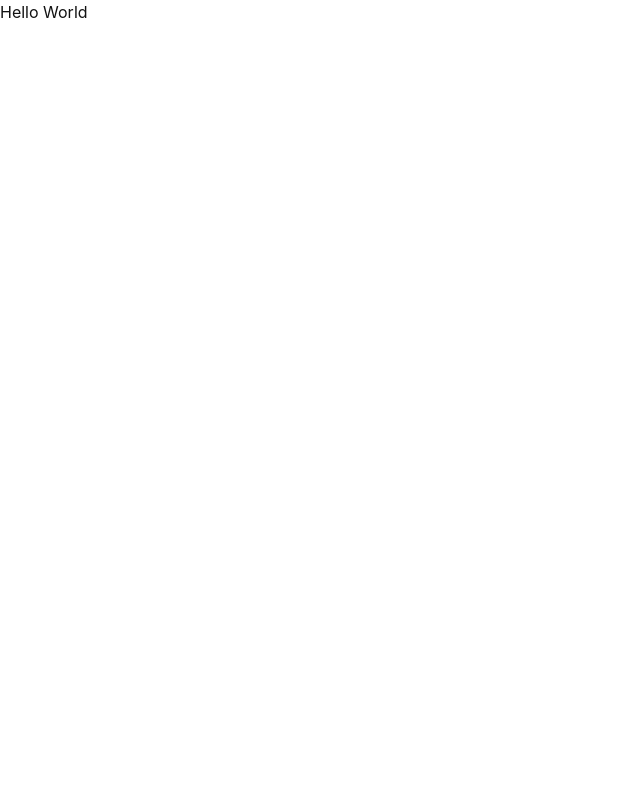
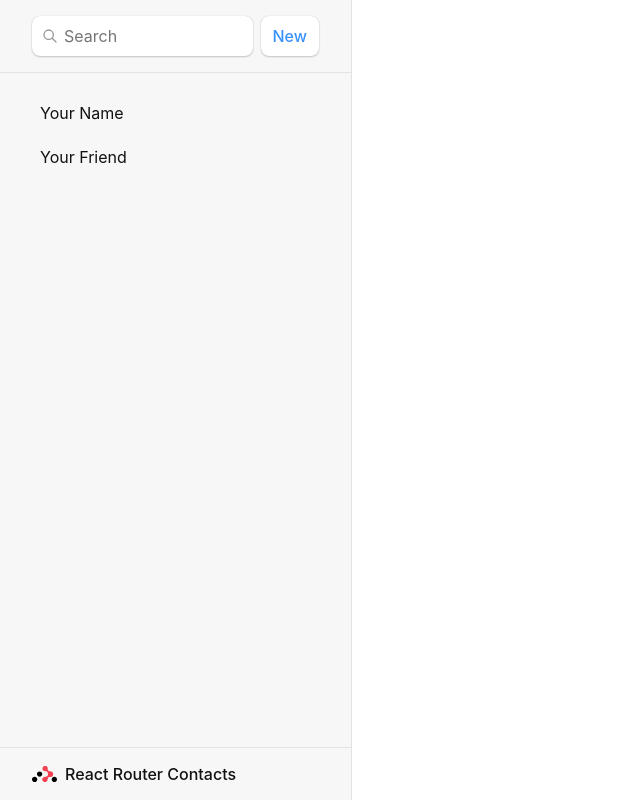
Before and after one commit to FotiniBatzoni/ReactRouter, a React (Vite) app: page / in a window 1280 px wide. Shown: the whole page, without its empty margins (0-640 px from the left). Built offline with nearby package versions, Linux system fonts and the light colour scheme.

Commit message:
ErrorPage

```diff
--- /dev/null
+++ b/src/error-page.jsx
@@ -0,0 +1,16 @@
+import { useRouteError } from "react-router-dom";
+
+export default function ErrorPage() {
+  const error = useRouteError();
+  console.error(error);
+
+  return (
+    <div id="error-page">
+      <h1>Oops!</h1>
+      <p>Sorry, an unexpected error has occurred.</p>
+      <p>
+        <i>{error.statusText || error.message}</i>
+      </p>
+    </div>
+  );
+}
--- a/src/main.jsx
+++ b/src/main.jsx
@@ -5,13 +5,16 @@
   RouterProvider,
   Route
 } from 'react-router-dom'
+import Root from './routes/root'
+import ErrorPage from './error-page'
 
 import './index.css'
 
 const router = createBrowserRouter([
   {
     path:'/',
-    element: <div>Hello World</div>
+    element: <Root />,
+    errorElement: <ErrorPage />
   }
 ])
 
--- /dev/null
+++ b/src/routes/root.jsx
@@ -0,0 +1,43 @@
+export default function Root() {
+    return (
+      <>
+        <div id="sidebar">
+          <h1>React Router Contacts</h1>
+          <div>
+            <form id="search-form" role="search">
+              <input
+                id="q"
+                aria-label="Search contacts"
+                placeholder="Search"
+                type="search"
+                name="q"
+              />
+              <div
+                id="search-spinner"
+                aria-hidden
+                hidden={true}
+              />
+              <div
+                className="sr-only"
+                aria-live="polite"
+              ></div>
+            </form>
+            <form method="post">
+              <button type="submit">New</button>
+            </form>
+          </div>
+          <nav>
+            <ul>
+              <li>
+                <a href={`contacts/1`}>Your Name</a>
+              </li>
+              <li>
+                <a href={`contacts/2`}>Your Friend</a>
+              </li>
+            </ul>
+          </nav>
+        </div>
+        <div id="detail"></div>
+      </>
+    );
+  }
```
